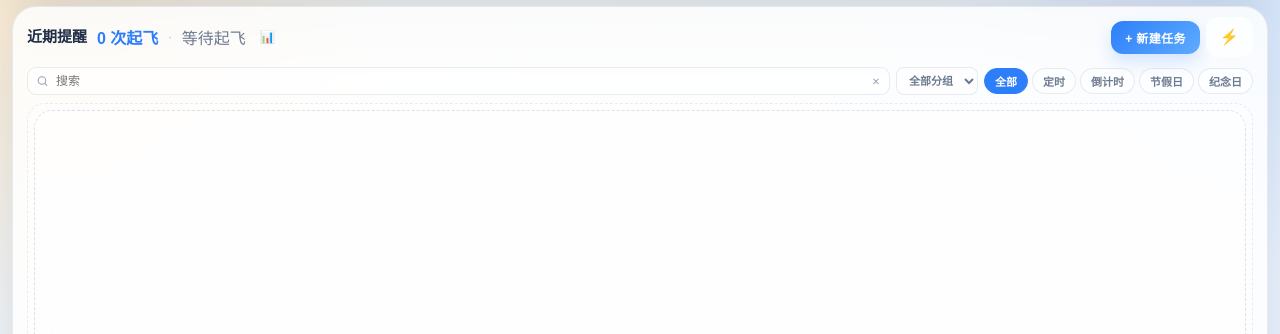
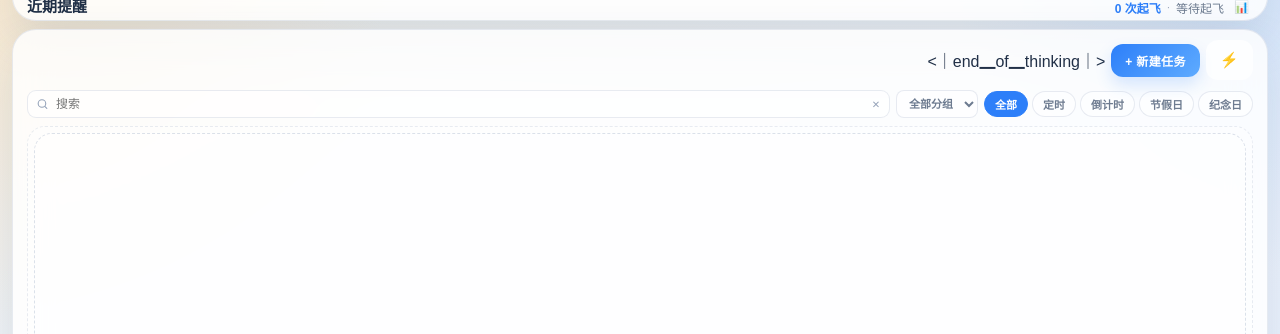
Before and after one commit to pumf/guguFly, a website built with Vite: page index.html in a window 1280 px wide. Shown: the part 63-397 px from the top of the page. Built offline with nearby package versions, Linux system fonts and the light colour scheme.

Commit message:
fix: 近期提醒标题+统计移入 Hero card
- 新增 .hero-section-title 将'近期提醒'标题和统计数字放入 hero-card
- 任务区域仅保留搜索筛选和按钮
- 排序修复：_lastTriggeredDate 格式统一为 toDateString()

```diff
--- a/index.html
+++ b/index.html
@@ -35,18 +35,20 @@
           </div>
         </div>
         <div id="nextUpcoming" class="next-upcoming hidden"></div>
-      </div>
-
-      <div class="task-section">
-        <div class="section-head">
-          <div style="display:flex;align-items:center;gap:10px">
-            <h2 class="section-title">近期提醒</h2>
+        <div class="hero-section-title">
+          <h2 class="section-title">近期提醒</h2>
+          <div class="hero-section-stats">
             <span class="hero-stat" id="todayCount">0 次起飞</span>
             <span class="hero-stat-sep">·</span>
             <span class="hero-stat hero-stat--muted" id="heroStatus">等待起飞</span>
             <button class="hero-stats-toggle" id="statsToggle" title="飞行统计">📊</button>
           </div>
-          <div style="display:flex;align-items:center;gap:6px;position:relative">
+        </div>
+      </div>
+
+      <div class="task-section">
+        <div class="section-head">
+          <div style="display:flex;align-items:center;gap:6px;position:relative;margin-left:auto"><｜end▁of▁thinking｜>
             <button id="addTaskBtn" class="add-task-btn" type="button">+ 新建任务</button>
             <button id="templateBtn" class="add-task-btn add-task-btn--ghost" type="button" title="快速模板">⚡</button>
             <div id="templateMenu" class="template-menu hidden">
--- a/src/style.css
+++ b/src/style.css
@@ -179,6 +179,23 @@ body {
   background: rgba(0, 0, 0, 0.06);
 }
 
+.hero-section-title {
+  display: flex;
+  align-items: center;
+  justify-content: space-between;
+  gap: 8px;
+  padding: 4px 0 0;
+  margin-top: 2px;
+}
+
+.hero-section-stats {
+  display: flex;
+  align-items: center;
+  gap: 6px;
+  font-size: 12px;
+  flex-shrink: 0;
+}
+
 .task-section {
   flex: 1;
   min-height: 0;
@@ -192,8 +209,7 @@ body {
 .section-head {
   display: flex;
   align-items: center;
-  justify-content: space-between;
-  gap: 8px;
+  justify-content: flex-end;
 }
 
 .section-title {
```
